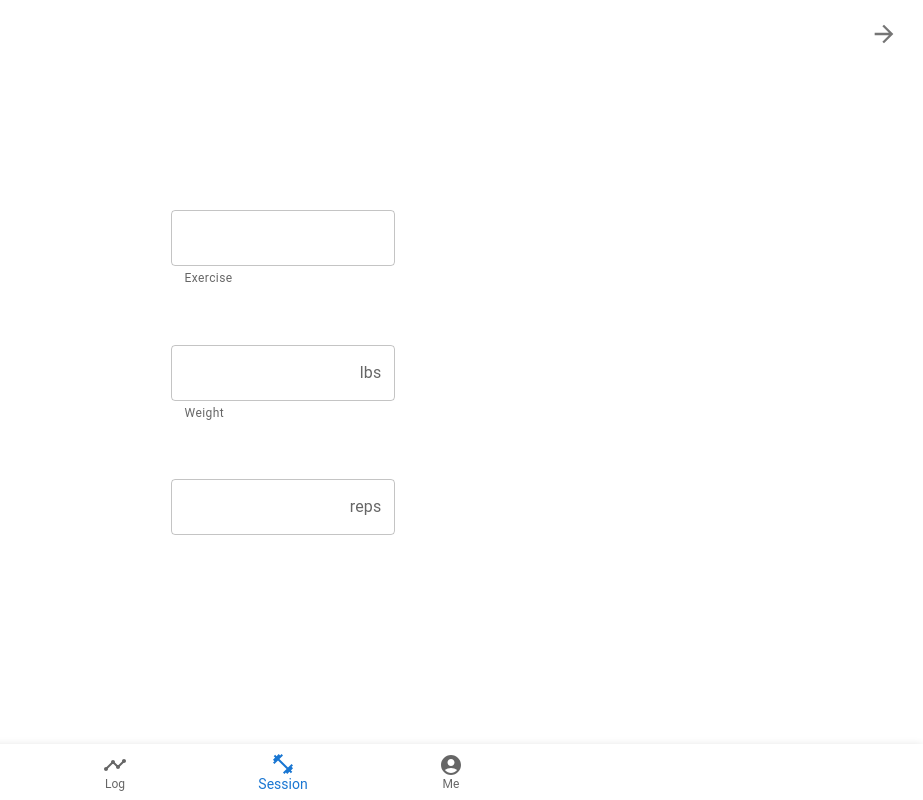
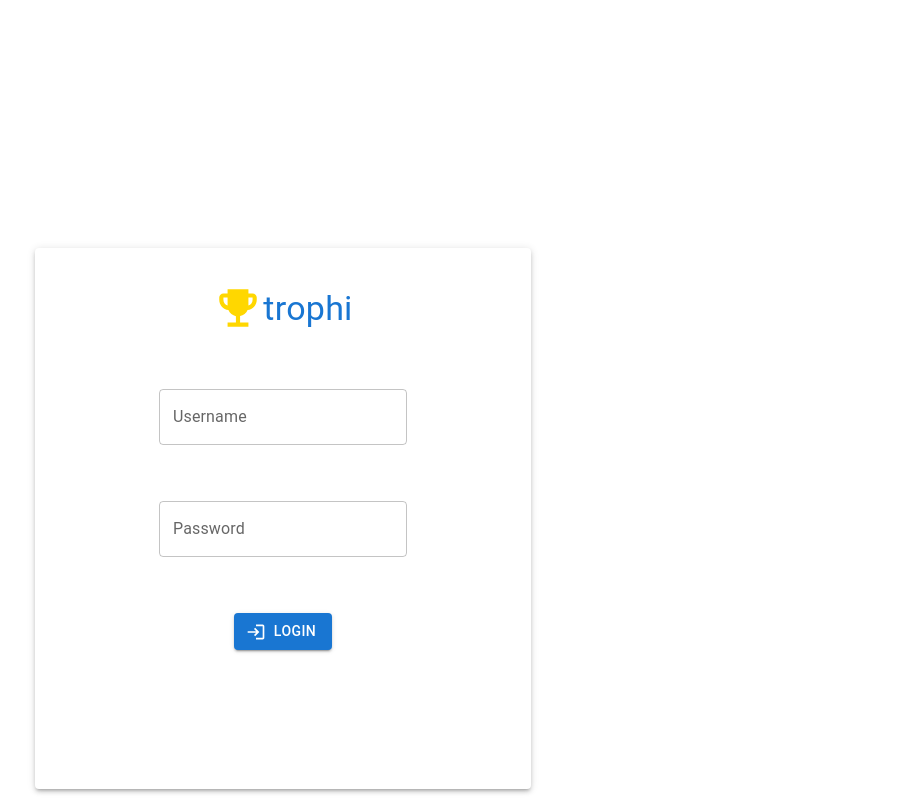
Before and after one commit to branboyo/trophi-react-frontend, a React (Create React App) app in the folder app/: page / in a window 1280 px wide. Shown: the whole page, without its empty margins (357-1280 px from the left). Built offline with nearby package versions, Linux system fonts and the light colour scheme; no server answers.

Commit message:
login protocol

```diff
--- a/app/package.json
+++ b/app/package.json
@@ -16,6 +16,7 @@
     "@vidit-me/react-native-wheely": "^0.7.1",
     "dayjs": "^1.11.11",
     "react": "^18.3.1",
+    "react-cookie": "^7.2.0",
     "react-dom": "^18.3.1",
     "react-mobile-picker": "^1.0.0",
     "react-router": "^6.23.0",
--- a/app/src/Components/SessionComponents/ExercisePrompt/ExercisePrompt.js
+++ b/app/src/Components/SessionComponents/ExercisePrompt/ExercisePrompt.js
@@ -2,7 +2,7 @@ import * as React from 'react';
 import { useEffect, useState } from 'react';
 import { IconButton, Box, Stack, FormControl, FormHelperText, InputAdornment, OutlinedInput, FormControlLabel, Checkbox, TextField } from '@mui/material';
 import ArrowForwardIcon from '@mui/icons-material/ArrowForward';
-import dbUtil from '../../../Utilities/dbUtil';
+import { sendSet } from '../../../Utilities/dbUtil';
 export default function ExercisePrompt(props) {
 
     const [sameExercise, setSameExercise] = useState(true);
@@ -23,7 +23,7 @@ export default function ExercisePrompt(props) {
 
                 {/* currentExercise in Session.js is set once the next arrow button is submitted from the state IF sameExercise is set to false*/}
                 {/* Resets prompt exercise and sameExercise checkbox */}
-                <IconButton style={{ right: "1%", top: "1%", position: "fixed" }} size="large" onClick={() => {if (!sameExercise) { dbUtil(new Date(), {exercise: props.currentExercise, reps: currentReps, weight: currentWeight}); props.setCurrentExercise(currentPromptExercise); setCurrentPromptExercise(""); setSameExercise(true);}; props.iterateStage();}}>
+                <IconButton style={{ right: "1%", top: "1%", position: "fixed" }} size="large" onClick={() => {sendSet(new Date(), {exercise: props.currentExercise, reps: currentReps, weight: currentWeight}); if (!sameExercise) { props.setCurrentExercise(currentPromptExercise); setCurrentPromptExercise(""); setSameExercise(true);}; props.iterateStage();}}>
                     <ArrowForwardIcon fontSize="inherit" />
                 </IconButton>
 
--- a/app/src/Components/SessionComponents/SessionFirstRun/SessionFirstRun.js
+++ b/app/src/Components/SessionComponents/SessionFirstRun/SessionFirstRun.js
@@ -2,7 +2,7 @@ import * as React from 'react';
 import { useEffect, useState } from 'react';
 import { IconButton, Box, Stack, FormControl, FormHelperText, InputAdornment, OutlinedInput } from '@mui/material';
 import ArrowForwardIcon from '@mui/icons-material/ArrowForward';
-import dbUtil from '../../../Utilities/dbUtil';
+import { sendSet } from '../../../Utilities/dbUtil';
 
 export default function SessionFirstRun(props) {
     const [currentReps, setCurrentReps] = useState(0);
@@ -11,7 +11,7 @@ export default function SessionFirstRun(props) {
         <Box style={{ display: "unset" }}>
             <Stack spacing={7} sx={{ position: "relative", width: "100%", alignItems: "center", paddingTop: "12vmax" }}>
 
-                <IconButton style={{ right: "1%", top: "1%", position: "fixed" }} size="large" onClick={(e) => {dbUtil(new Date(), {exercise: props.currentExercise, reps: currentReps, weight: currentWeight}); props.iterateStage();}}>
+                <IconButton style={{ right: "1%", top: "1%", position: "fixed" }} size="large" onClick={(e) => {sendSet(new Date(), {exercise: props.currentExercise, reps: currentReps, weight: currentWeight}); props.iterateStage();}}>
                     <ArrowForwardIcon fontSize="inherit" />
                 </IconButton>
 
--- a/app/src/Pages/Home/Home.js
+++ b/app/src/Pages/Home/Home.js
@@ -1,22 +1,35 @@
 import * as React from 'react';
-import { useState } from 'react';
+import { useState, useEffect } from 'react';
 import BottomNavigationComponent from "../../Components/BottomNavigation/BottomNavigationComponent"
 import { Box, Container, CssBaseline, Paper } from '@mui/material';
 import dayjs from 'dayjs';
-
+import { useCookies } from 'react-cookie'
 import Log from '../Log/Log';
 import Session from '../Session/Session';
+import Login from '../Login/Login';
 
 export default function Home() {
 
     const [currentPage, setCurrentPage] = useState(1)
-
+    const [cookies, setCookies] = useCookies(['token', 'username', 'pn']);
     // State used for date persistence when Log toggles on and off
     const [currentLogDate, setCurrentLogDate] = useState(dayjs());
 
+    useEffect(() => {
+        const cookie = cookies.token;
+        if(cookie == undefined) {
+            setCurrentPage(-1)
+        } else {
+            console.log(cookie)
+            setCurrentPage(1);
+        }
+    }, [cookies])
 
     return (
         <Container maxWidth='sm' sx={{ padding: 0 }}>
+            <Box sx={{ bgcolor: '', height: '100vh', width: '100vw'}} style={currentPage !== -1 ? { display: 'none' } : { display: 'initial' }} elevation={4}>
+
+            </Box>
             <CssBaseline />
             <Box sx={{ bgcolor: '', height: '100%', width: '100%' }}>
                 <Box style={currentPage !== 0 ? { display: 'none' } : { display: 'initial' }}>
@@ -26,7 +39,11 @@ export default function Home() {
                     <Session setCurrentLogDate={setCurrentLogDate} currentLogDate={currentLogDate} />
                 </Box>
 
-                <Paper sx={{ position: 'fixed', bottom: 0, left: 0, right: 0 }} elevation={3}>
+                <Box style={currentPage !== -1 ? { display: 'none' } : { display: 'initial' }}>
+                    <Login setCookies={setCookies}/>
+                </Box>
+
+                <Paper sx={{ position: 'fixed', bottom: 0, left: 0, right: 0 }} elevation={3} style={currentPage == -1 ? { display: 'none' } : { display: 'initial' }}>
                     {/* Page changes based on BottomNavigationComponent selection */}
                     <BottomNavigationComponent setCurrentPage={setCurrentPage} currentPage={currentPage} />
                 </Paper>
--- /dev/null
+++ b/app/src/Pages/Login/Login.js
@@ -0,0 +1,48 @@
+import * as React from 'react';
+import { useState } from 'react';
+import { Stack, Box, Button, Typography, Paper, Alert } from '@mui/material';
+import TextField from '@mui/material/TextField';
+import LoginIcon from '@mui/icons-material/Login';
+import EmojiEventsIcon from '@mui/icons-material/EmojiEvents';
+import { postLogin } from '../../Utilities/dbUtil';
+
+export default function Login(props) {
+
+    const [username, setUsername] = useState(undefined);
+    const [password, setPassword] = useState(undefined);
+    const [incorrect, setIncorrect] = useState(false)
+    const setCookies = (username, pn, token) => {
+        props.setCookies('username', username);
+        props.setCookies('pn', pn);
+        props.setCookies('token', token);
+    }
+    return (
+        <Box>
+            <Paper variant="elevation" elevation={3} sx={{height: "100%", width: "90%", margin: "auto", }}>
+                <Stack spacing={7} sx={{width: "100%", height: "100%", alignItems: "center", marginTop: "50%", paddingTop: "35px", paddingBottom: "35px"}}>
+                    <Stack direction="row">
+                        <EmojiEventsIcon sx={{color: "gold", height: "50px", width: "50px"}}></EmojiEventsIcon>
+                        <Typography variant='h4' color={"primary"} sx={{paddingTop: "5px"}}>
+                            trophi
+                        </Typography>
+                    </Stack>
+
+                    <TextField id="username" label="Username" variant="outlined" onChange={(e)=>{setUsername(e.target.value)}}/>
+                    <TextField id="password" label="Password" variant="outlined" onChange={(e)=>{setPassword(e.target.value)}}/>
+                    <Button variant="contained" startIcon={<LoginIcon />} onClick={(e) => {postLogin(username, password).then(result =>
+                    {
+                        if (result == "User doesn't exist or password is incorrect."){
+                            setIncorrect(true);
+                        } else {
+                            setCookies(result.user, result.pn, result.token);
+                        }
+                    });}}>
+                        Login
+                    </Button >
+                    <Alert severity="info" sx={{marginTop: "10%", transition: "0.2s", opacity: incorrect ? 1 : 0}}>WOMP WOMP. Wrong username or password.</Alert>
+                </Stack>
+            </Paper>
+        </Box>
+
+    );
+}
--- a/app/src/Utilities/dbUtil.js
+++ b/app/src/Utilities/dbUtil.js
@@ -1,5 +1,4 @@
-export default async function sendSet(date, set) {
-    console.log(date, set)
+export async function sendSet(date, set) {
     var currentDate = new Date(date);
     var dd = String(currentDate.getDate()).padStart(2, '0');
     var mm = String(currentDate.getMonth() + 1).padStart(2, '0'); //January is 0!
@@ -19,3 +18,22 @@ export default async function sendSet(date, set) {
         })
     })
 }
+
+export async function postLogin(username, password) {
+    let token = await fetch("http://localhost:3001/login/post", {
+        method: 'post',
+        headers: {
+            'Content-Type': 'application/json',
+        },
+        body: JSON.stringify({
+            user: username,
+            password: password
+        })
+    }).then(response => {
+        return response.json();
+      }).then(jsonResponse => {
+        return jsonResponse;
+      })
+
+      return token.data;
+}
```
Also changed, not shown: 2 other files (tests, documents, lock files or other folders).
